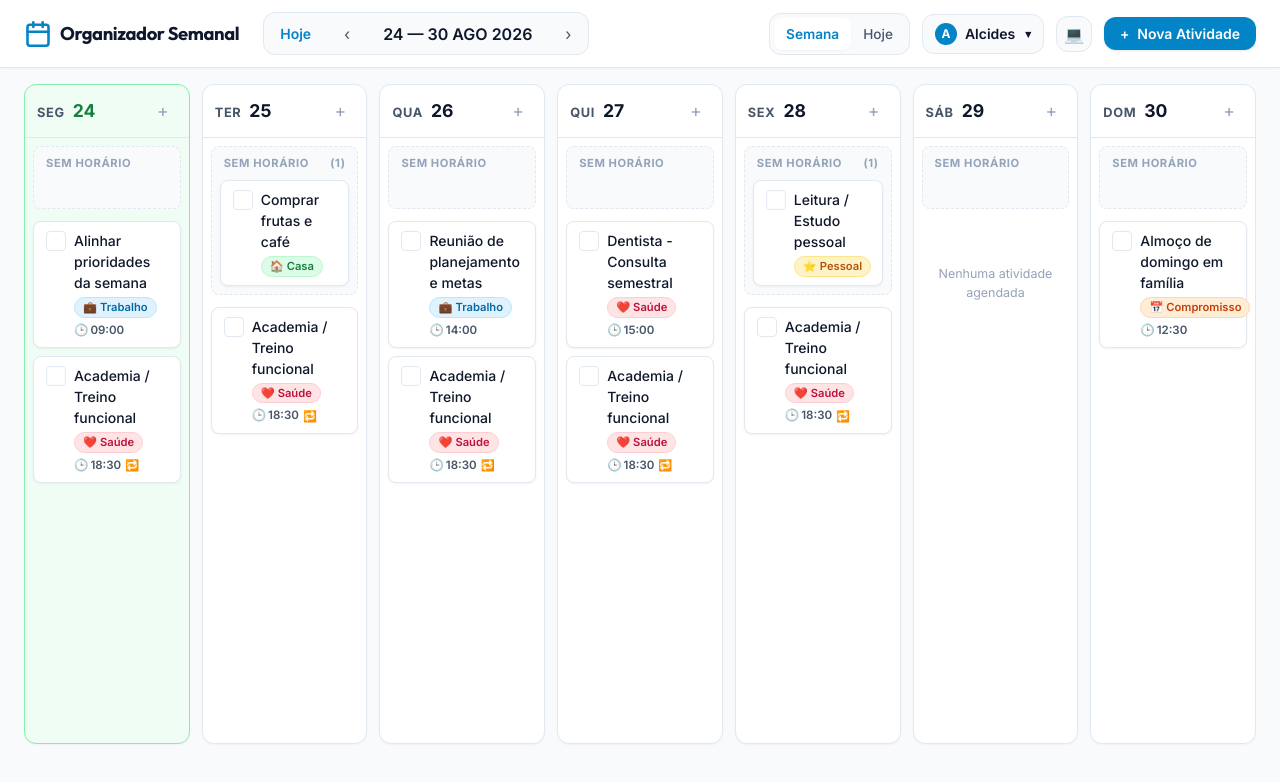
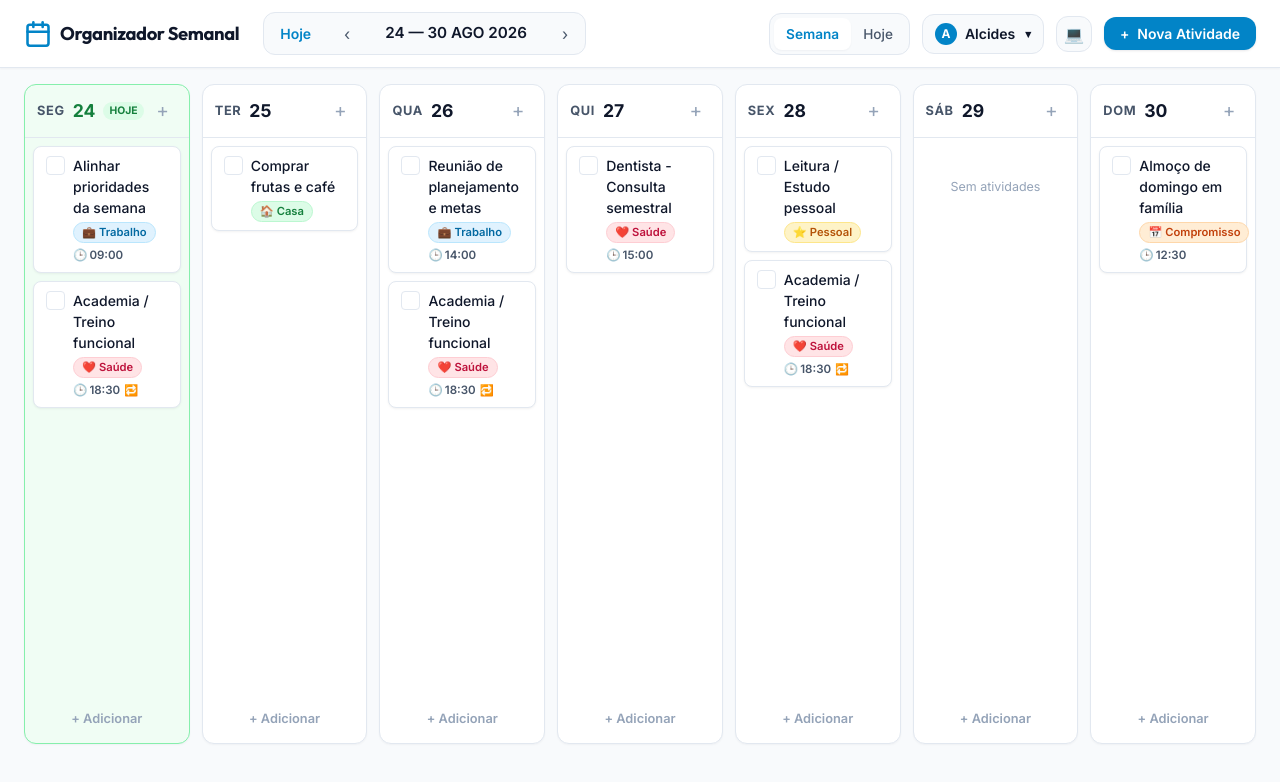
Before and after one commit to alcdesg/planner, a plain HTML site: page index.html in a window 1280 px wide. Both pictures are taken after a click on the button "Desmarcar". Drawn offline with Linux system fonts and the light colour scheme.

Commit message:
feat: Alinhamento Weekly Board e correcoes preventivas

```diff
--- a/css/style.css
+++ b/css/style.css
@@ -1,6 +1,7 @@
 /* ==========================================================================
    ORGANIZADOR SEMANAL - MAIN STYLESHEET
-   Clean, Friendly, Lightweight Personal Weekly Planner
+   Clean, Friendly, Lightweight Personal Weekly Board
+   Aligned with Product Specification v1.1 & Weekly Board Layout Reference
    ========================================================================== */
 
 /* --------------------------------------------------------------------------
@@ -60,7 +61,7 @@ select:focus-visible {
   display: flex;
   flex-direction: column;
   min-height: 100vh;
-  max-width: 1600px;
+  max-width: 1680px;
   margin: 0 auto;
   width: 100%;
 }
@@ -154,7 +155,7 @@ select:focus-visible {
 }
 
 .current-range-display {
-  font-size: 1rem;
+  font-size: 0.95rem;
   font-weight: 600;
   color: var(--text-primary);
   padding: 0 var(--space-sm);
@@ -232,7 +233,7 @@ select:focus-visible {
   position: absolute;
   top: calc(100% + 6px);
   right: 0;
-  min-width: 200px;
+  min-width: 210px;
   background-color: var(--bg-surface);
   border: 1px solid var(--border-default);
   border-radius: var(--radius-md);
@@ -317,7 +318,7 @@ select:focus-visible {
 }
 
 /* --------------------------------------------------------------------------
-   Weekly Board Grid (7 Columns Desktop)
+   Weekly Board Grid (7 Columns Desktop - Natural Card Flow)
    -------------------------------------------------------------------------- */
 .week-grid {
   display: grid;
@@ -353,7 +354,7 @@ select:focus-visible {
 
 .day-meta {
   display: flex;
-  align-items: baseline;
+  align-items: center;
   gap: var(--space-xs);
 }
 
@@ -371,6 +372,21 @@ select:focus-visible {
   color: var(--text-primary);
 }
 
+.today-indicator-pill {
+  font-size: 0.65rem;
+  font-weight: 700;
+  text-transform: uppercase;
+  background-color: #dcfce7;
+  color: #15803d;
+  padding: 1px 6px;
+  border-radius: var(--radius-full);
+}
+
+[data-theme="dark"] .today-indicator-pill {
+  background-color: rgba(34, 197, 94, 0.2);
+  color: #4ade80;
+}
+
 .day-column.today .day-number {
   color: #15803d;
 }
@@ -379,66 +395,71 @@ select:focus-visible {
   color: #4ade80;
 }
 
-.day-add-btn {
+.day-add-icon-btn {
   width: 28px;
   height: 28px;
   border-radius: var(--radius-sm);
   color: var(--text-muted);
-  font-size: 1.1rem;
+  font-size: 1.2rem;
   line-height: 1;
 }
 
-.day-add-btn:hover {
+.day-add-icon-btn:hover {
   background-color: var(--bg-surface-secondary);
   color: var(--color-primary);
 }
 
-/* Day Content Areas */
+/* Day Body & Card Stack */
 .day-body {
   padding: var(--space-xs);
   display: flex;
   flex-direction: column;
-  gap: var(--space-sm);
+  gap: var(--space-xs);
   flex: 1;
 }
 
-/* Section: Sem Horário */
-.untimed-section {
-  background-color: var(--bg-surface-secondary);
-  border: 1px dashed var(--border-default);
-  border-radius: var(--radius-sm);
-  padding: var(--space-xs);
-  display: flex;
-  flex-direction: column;
-  gap: var(--space-xs);
-  min-height: 52px;
-}
-
-.untimed-header {
-  font-size: 0.7rem;
-  font-weight: 700;
-  text-transform: uppercase;
-  letter-spacing: 0.05em;
-  color: var(--text-muted);
-  display: flex;
-  align-items: center;
-  justify-content: space-between;
-  padding: 0 var(--space-2xs);
-}
-
-.untimed-list,
-.timed-list {
-  display: flex;
-  flex-direction: column;
-  gap: var(--space-xs);
-  min-height: 20px;
-}
-
-.timed-section {
+.day-card-stack {
   display: flex;
   flex-direction: column;
   gap: var(--space-xs);
   flex: 1;
+}
+
+/* Day Footer Add Button */
+.day-add-footer-btn {
+  width: 100%;
+  padding: var(--space-xs);
+  border-radius: var(--radius-sm);
+  color: var(--text-muted);
+  font-size: 0.8rem;
+  font-weight: 600;
+  border: 1px dashed transparent;
+  margin-top: auto;
+}
+
+.day-add-footer-btn:hover {
+  background-color: var(--bg-surface-secondary);
+  border-color: var(--border-default);
+  color: var(--color-primary);
+}
+
+.day-empty-placeholder {
+  padding: var(--space-xl) var(--space-xs);
+  text-align: center;
+  color: var(--text-muted);
+  font-size: 0.78rem;
+  cursor: pointer;
+  border-radius: var(--radius-sm);
+  display: flex;
+  flex-direction: column;
+  align-items: center;
+  justify-content: center;
+  gap: 4px;
+}
+
+.day-empty-placeholder:hover {
+  background-color: var(--bg-surface-secondary);
+  color: var(--text-secondary);
 }
 
 /* --------------------------------------------------------------------------
@@ -476,8 +497,8 @@ select:focus-visible {
 }
 
 .activity-check-btn {
-  width: 20px;
-  height: 20px;
+  width: 19px;
+  height: 19px;
   border-radius: 4px;
   border: 1.5px solid var(--border-default);
   background: transparent;
@@ -520,7 +541,7 @@ select:focus-visible {
   align-items: center;
   flex-wrap: wrap;
   gap: var(--space-2xs);
-  padding-left: 28px;
+  padding-left: 27px;
 }
 
 /* Category Badge */
@@ -584,15 +605,6 @@ select:focus-visible {
   color: var(--text-muted);
 }
 
-/* Empty day placeholder */
-.day-empty-hint {
-  font-size: 0.78rem;
-  color: var(--text-muted);
-  text-align: center;
-  padding: var(--space-md) var(--space-xs);
-  user-select: none;
-}
-
 /* --------------------------------------------------------------------------
    Today View (Foco Diário)
    -------------------------------------------------------------------------- */
@@ -625,30 +637,12 @@ select:focus-visible {
   color: var(--text-secondary);
 }
 
-.today-blocks {
-  display: flex;
-  flex-direction: column;
-  gap: var(--space-md);
-}
-
 .today-block-card {
   background-color: var(--bg-surface);
   border: 1px solid var(--border-default);
   border-radius: var(--radius-md);
   padding: var(--space-md);
   box-shadow: var(--shadow-sm);
-}
-
-.today-block-title {
-  font-size: 0.85rem;
-  font-weight: 700;
-  text-transform: uppercase;
-  letter-spacing: 0.05em;
-  color: var(--text-secondary);
-  margin-bottom: var(--space-sm);
-  display: flex;
-  align-items: center;
-  gap: var(--space-xs);
 }
 
 /* --------------------------------------------------------------------------
--- a/js/domain/models.js
+++ b/js/domain/models.js
@@ -1,6 +1,6 @@
 /**
  * @file models.js
- * Domain entities, constants, and date utilities for Organizador Semanal.
+ * Domain entities, constants, and robust date utilities for Organizador Semanal.
  */
 
 export const CATEGORIES = {
@@ -57,7 +57,7 @@ export function generateId() {
 }
 
 /**
- * Date helper utilities (Standardizing with Monday as start of week)
+ * Robust date helper utilities (Standardizing with Monday as start of week, operating at noon to avoid timezone shifts)
  */
 export const DateUtils = {
   /**
@@ -85,10 +85,10 @@ export const DateUtils = {
    */
   getMondayOfWeek(date) {
     const d = new Date(date);
+    d.setHours(12, 0, 0, 0);
     const day = d.getDay(); // 0 is Sunday, 1 is Monday...
     const diff = (day === 0 ? -6 : 1) - day;
     d.setDate(d.getDate() + diff);
-    d.setHours(0, 0, 0, 0);
     return d;
   },
 
@@ -98,6 +98,7 @@ export const DateUtils = {
   getWeekDays(startMonday) {
     const days = [];
     const monday = new Date(startMonday);
+    monday.setHours(12, 0, 0, 0);
     for (let i = 0; i < 7; i++) {
       const nextDay = new Date(monday);
       nextDay.setDate(monday.getDate() + i);
--- a/js/storage/storage.js
+++ b/js/storage/storage.js
@@ -21,7 +21,7 @@ export const StorageService = {
       console.error('Failed to load users from localStorage', e);
     }
 
-    // Default users on first launch
+    // Default users on initial launch
     const defaultUsers = [
       { id: 'usr_alcides', name: 'Alcides', avatarInitial: 'A' },
       { id: 'usr_paula', name: 'Paula', avatarInitial: 'P' }
@@ -62,15 +62,21 @@ export const StorageService = {
     try {
       const key = `${STORAGE_PREFIX}:user:${userId}:activities`;
       const data = localStorage.getItem(key);
-      if (data) {
+      if (data !== null) {
         return JSON.parse(data);
       }
     } catch (e) {
       console.error(`Failed to load activities for user ${userId}`, e);
     }
 
-    // Initialize with friendly sample activities for new users
-    return this.getInitialSampleActivities(userId);
+    // For the initial default users, load demo sample activities on very first launch
+    if (userId === 'usr_alcides' || userId === 'usr_paula') {
+      return this.getInitialSampleActivities(userId);
+    }
+
+    // Any new user created starts with empty list
+    this.saveActivities(userId, []);
+    return [];
   },
 
   /**
@@ -112,7 +118,7 @@ export const StorageService = {
   },
 
   /**
-   * Initial activities for a new user's first experience
+   * Initial activities for default user's first experience
    */
   getInitialSampleActivities(userId) {
     const today = new Date();
@@ -157,7 +163,8 @@ export const StorageService = {
           time: '18:30',
           category: 'saude',
           status: 'pending',
-          recurrence: RECURRENCE_TYPES.WEEKDAYS,
+          recurrence: RECURRENCE_TYPES.CUSTOM_DAYS,
+          recurrenceDays: [1, 3, 5], // Seg, Qua, Sex
           completedDates: [],
           createdAt: new Date().toISOString()
         },
--- a/js/ui/weekView.js
+++ b/js/ui/weekView.js
@@ -1,6 +1,7 @@
 /**
  * @file weekView.js
- * Weekly Board View controller (7 columns on desktop, responsive day tab navigation on mobile).
+ * Weekly Board View controller.
+ * Implements clean Weekly Board layout (vertical card stack with metadata badges, no rigid time grid).
  */
 
 import { CATEGORIES, DateUtils, RECURRENCE_TYPES } from '../domain/models.js';
@@ -52,17 +53,13 @@ export const WeekView = {
       </div>
     `;
 
-    // 7 Day Columns HTML
+    // 7 Day Columns HTML (Unified vertical card stack as Weekly Board)
     const columnsHtml = weekDays.map((day, idx) => {
       const dateKey = DateUtils.formatDateKey(day);
       const isToday = DateUtils.isSameDay(day, todayDate);
       const shortName = DateUtils.dayNamesShort[idx];
       const dayNumber = day.getDate();
       const dayActivities = resolvedMap.get(dateKey) || [];
-
-      // Split into untimed and timed
-      const untimed = dayActivities.filter(a => !a.time);
-      const timed = dayActivities.filter(a => !!a.time);
 
       const isMobileActive = idx === activeMobileDayIndex;
 
@@ -72,32 +69,24 @@ export const WeekView = {
             <div class="day-meta">
               <span class="day-name">${shortName}</span>
               <span class="day-number">${dayNumber}</span>
+              ${isToday ? '<span class="today-indicator-pill">Hoje</span>' : ''}
             </div>
-            <button type="button" class="day-add-btn" data-add-date="${dateKey}" title="Adicionar atividade em ${shortName}" aria-label="Adicionar">+</button>
+            <button type="button" class="day-add-icon-btn" data-add-date="${dateKey}" title="Adicionar atividade em ${shortName}" aria-label="Adicionar">+</button>
           </div>
 
           <div class="day-body">
-            <!-- Sem Horário Area -->
-            <div class="untimed-section">
-              <div class="untimed-header">
-                <span>Sem Horário</span>
-                <span>${untimed.length ? `(${untimed.length})` : ''}</span>
-              </div>
-              <div class="untimed-list">
-                ${untimed.map(act => this.renderActivityCard(act, dateKey)).join('')}
-              </div>
+            <div class="day-card-stack">
+              ${dayActivities.length > 0 ? dayActivities.map(act => this.renderActivityCard(act, dateKey)).join('') : `
+                <div class="day-empty-placeholder" data-add-date="${dateKey}">
+                  <span>Sem atividades</span>
+                </div>
+              `}
             </div>
 
-            <!-- Timed Activities Area -->
-            <div class="timed-section">
-              <div class="timed-list">
-                ${timed.map(act => this.renderActivityCard(act, dateKey)).join('')}
-              </div>
-
-              ${untimed.length === 0 && timed.length === 0 ? `
-                <div class="day-empty-hint">Nenhuma atividade agendada</div>
-              ` : ''}
-            </div>
+            <!-- Evident contextual Add button at footer of column -->
+            <button type="button" class="day-add-footer-btn" data-add-date="${dateKey}">
+              <span>+ Adicionar</span>
+            </button>
           </div>
         </div>
       `;
@@ -122,7 +111,7 @@ export const WeekView = {
       <div class="activity-card ${isCompleted ? 'completed' : ''}" data-id="${activity.id}" data-occurrence-date="${dateKey}" tabindex="0" role="button" aria-label="${activity.title}">
         <div class="activity-card-header">
           <button type="button" class="activity-check-btn" data-check-id="${activity.id}" data-occurrence-date="${dateKey}" title="${isCompleted ? 'Desmarcar' : 'Concluir'}">
-            ✓
+            ${isCompleted ? '✓' : ''}
           </button>
           <span class="activity-title">${this.escapeHtml(activity.title)}</span>
         </div>
@@ -149,7 +138,7 @@ export const WeekView = {
   },
 
   attachEvents() {
-    // Add button on day headers
+    // Add buttons on day headers, placeholders, and footer buttons
     this.container.querySelectorAll('[data-add-date]').forEach(btn => {
       btn.addEventListener('click', (e) => {
         e.stopPropagation();
@@ -170,6 +159,7 @@ export const WeekView = {
     this.container.querySelectorAll('.activity-check-btn').forEach(btn => {
       btn.addEventListener('click', (e) => {
         e.stopPropagation();
+        e.preventDefault();
         const id = e.currentTarget.dataset.checkId;
         const occurrenceDate = e.currentTarget.dataset.occurrenceDate;
         store.toggleActivityCompletion(id, occurrenceDate);
```
Also changed, not shown: js/ui/todayView.js (+19 -30 lines).
